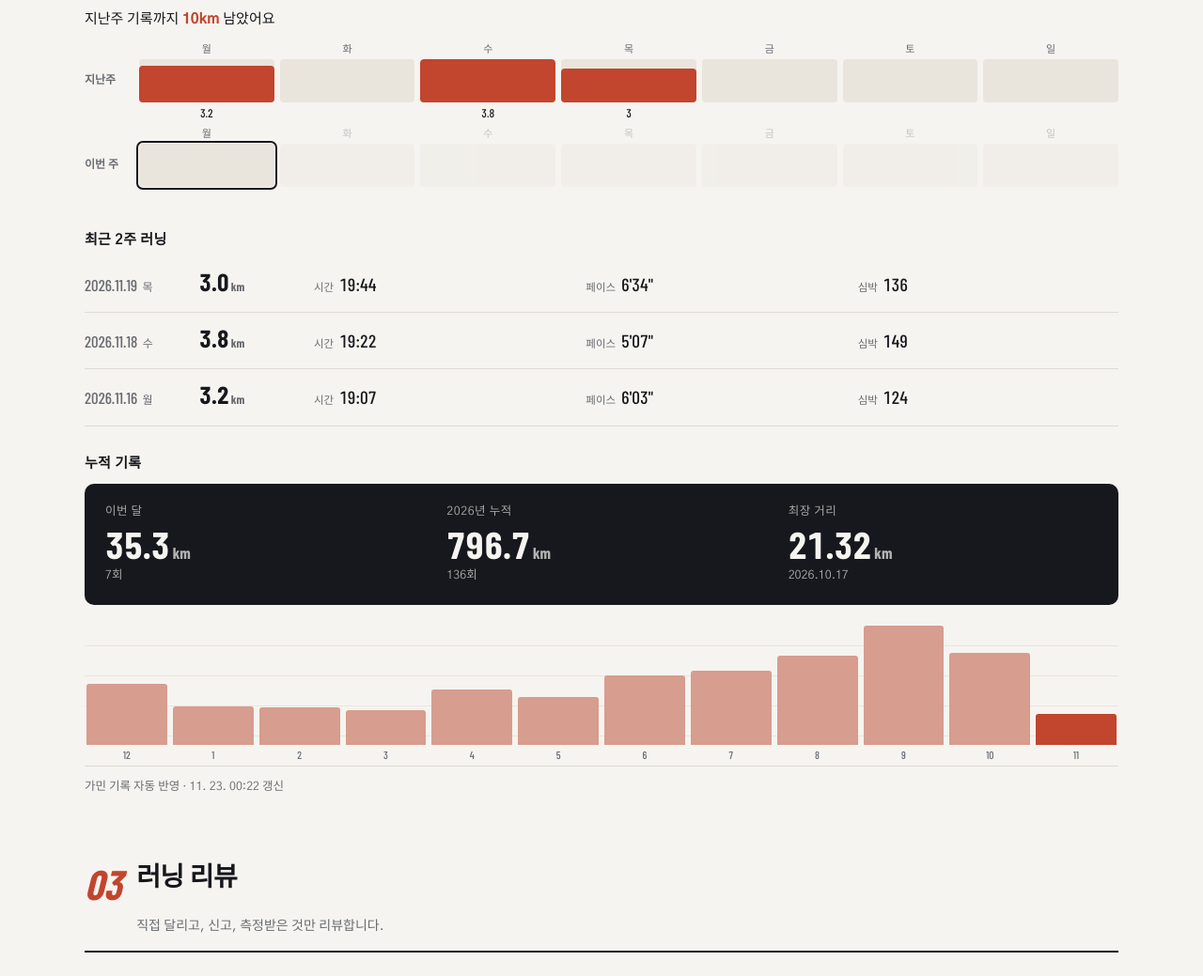
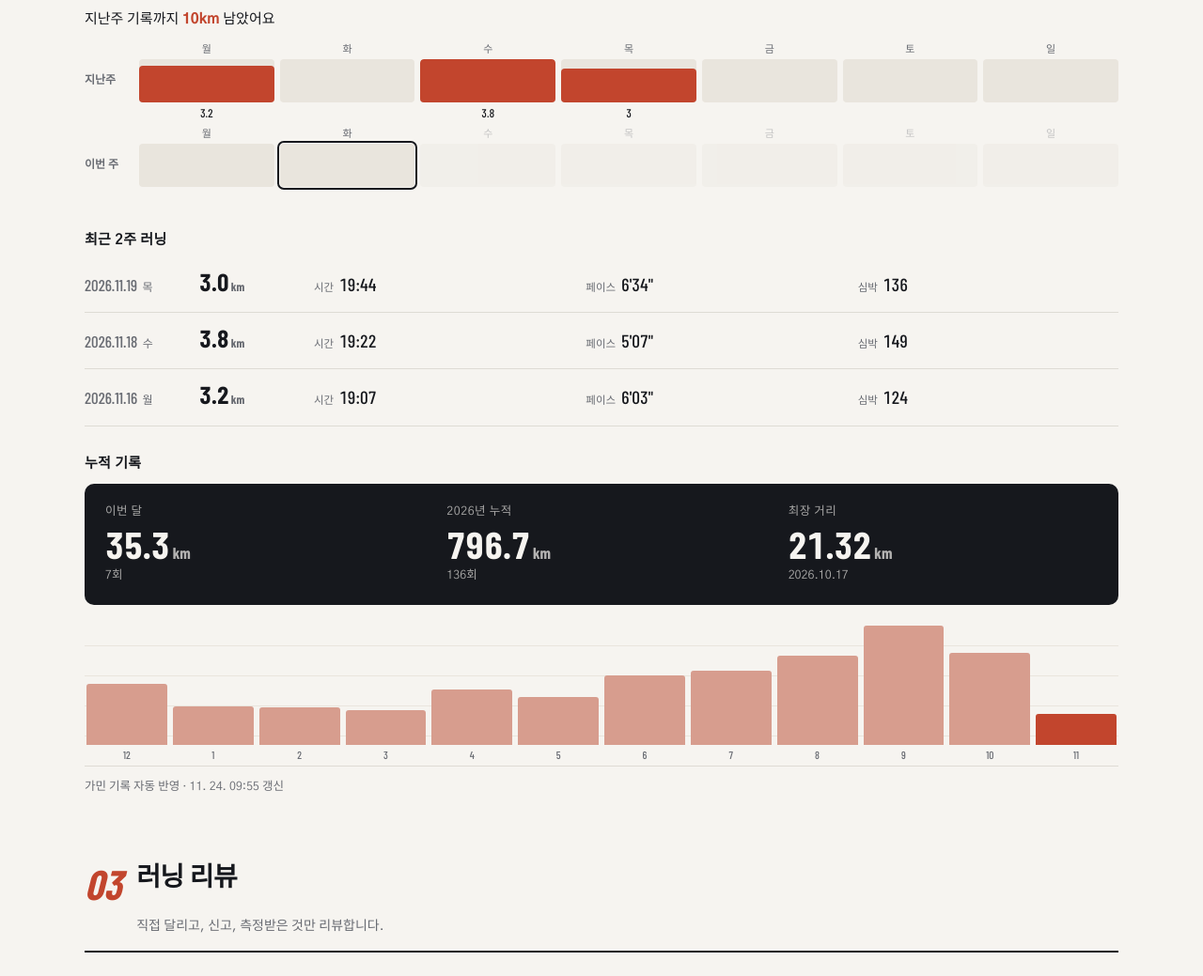
Before and after one commit to kgg8308/slowandsteadyboy, a plain HTML site: page index.html in a window 1280 px wide. Shown: the part 1583-2622 px from the top of the page at 94% size. Drawn offline with nearby package versions, Linux system fonts and the light colour scheme; a web font is replaced by a local one.

Commit message:
최신 영상 · 러닝 기록 자동 갱신

```diff
--- a/index.html
+++ b/index.html
@@ -304,7 +304,7 @@ footer .wrap{padding-block:26px 40px;display:flex;justify-content:space-between;
     <p class="log-nudge">지난주 기록까지 <b>10km</b> 남았어요</p>
     <div class="log-days" aria-label="최근 2주 날짜별 거리">
       <div class="log-wrow"><strong>지난주</strong><div class="log-day on" title="11.16 · 3.2km"><i>월</i><span><span style="height:84%"></span></span><em>3.2</em></div><div class="log-day" title="11.17 · 0km"><i>화</i><span><span style="height:0%"></span></span><em></em></div><div class="log-day on" title="11.18 · 3.8km"><i>수</i><span><span style="height:100%"></span></span><em>3.8</em></div><div class="log-day on" title="11.19 · 3km"><i>목</i><span><span style="height:79%"></span></span><em>3</em></div><div class="log-day" title="11.20 · 0km"><i>금</i><span><span style="height:0%"></span></span><em></em></div><div class="log-day" title="11.21 · 0km"><i>토</i><span><span style="height:0%"></span></span><em></em></div><div class="log-day" title="11.22 · 0km"><i>일</i><span><span style="height:0%"></span></span><em></em></div></div>
-      <div class="log-wrow"><strong>이번 주</strong><div class="log-day today" title="11.23 · 0km"><i>월</i><span><span style="height:0%"></span></span><em></em></div><div class="log-day future" title="11.24 · 0km"><i>화</i><span><span style="height:0%"></span></span><em></em></div><div class="log-day future" title="11.25 · 0km"><i>수</i><span><span style="height:0%"></span></span><em></em></div><div class="log-day future" title="11.26 · 0km"><i>목</i><span><span style="height:0%"></span></span><em></em></div><div class="log-day future" title="11.27 · 0km"><i>금</i><span><span style="height:0%"></span></span><em></em></div><div class="log-day future" title="11.28 · 0km"><i>토</i><span><span style="height:0%"></span></span><em></em></div><div class="log-day future" title="11.29 · 0km"><i>일</i><span><span style="height:0%"></span></span><em></em></div></div>
+      <div class="log-wrow"><strong>이번 주</strong><div class="log-day" title="11.23 · 0km"><i>월</i><span><span style="height:0%"></span></span><em></em></div><div class="log-day today" title="11.24 · 0km"><i>화</i><span><span style="height:0%"></span></span><em></em></div><div class="log-day future" title="11.25 · 0km"><i>수</i><span><span style="height:0%"></span></span><em></em></div><div class="log-day future" title="11.26 · 0km"><i>목</i><span><span style="height:0%"></span></span><em></em></div><div class="log-day future" title="11.27 · 0km"><i>금</i><span><span style="height:0%"></span></span><em></em></div><div class="log-day future" title="11.28 · 0km"><i>토</i><span><span style="height:0%"></span></span><em></em></div><div class="log-day future" title="11.29 · 0km"><i>일</i><span><span style="height:0%"></span></span><em></em></div></div>
     </div>
   </div>
   <h3 class="log-sub">최근 2주 러닝</h3>
@@ -351,7 +351,7 @@ footer .wrap{padding-block:26px 40px;display:flex;justify-content:space-between;
       <div class="log-bar" title="2026-10 · 106.3km · 18회"><span style="height:77%"></span><em>10</em></div>
       <div class="log-bar cur" title="2026-11 · 35.3km · 7회"><span style="height:26%"></span><em>11</em></div>
   </div>
-  <p class="log-upd">가민 기록 자동 반영 · 11. 23. 00:22 갱신</p>
+  <p class="log-upd">가민 기록 자동 반영 · 11. 24. 09:55 갱신</p>
   <!-- runs:end -->
 </div></section>
 
```
Also changed, not shown: data/runs.json (+4 -4 lines).
